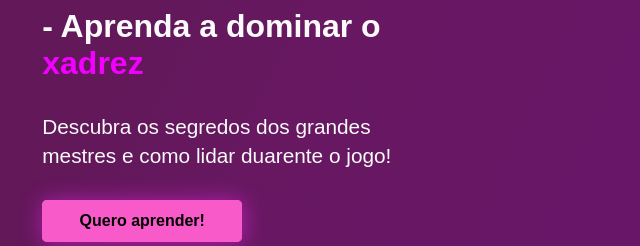
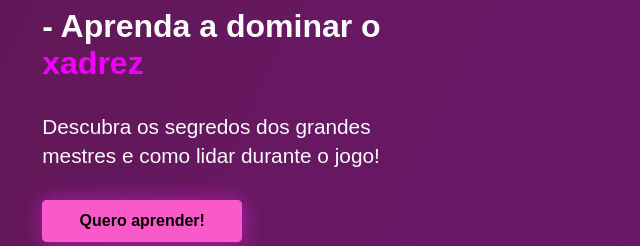
Before and after one commit to paulo-barbosa2006/chesslix, a website built with webpack: page index.html in a window 1280 px wide. Shown: the part 273-519 px from the top of the page, 144-784 px from the left. Built offline with nearby package versions, Linux system fonts and the light colour scheme.

Commit message:
Corrected text mistakes

```diff
--- a/index.html
+++ b/index.html
@@ -29,7 +29,7 @@
             <div class="left">
                 <div class="container text-box">
                     <h1>- Aprenda a dominar o <span>xadrez</span></h1>
-                    <p>Descubra os segredos dos grandes mestres e como lidar duarente o jogo!</p>
+                    <p>Descubra os segredos dos grandes mestres e como lidar durante o jogo!</p>
                     <button type="button"><p class="button_text">Quero aprender!</p></button>
                 </div>
             </div>
```
